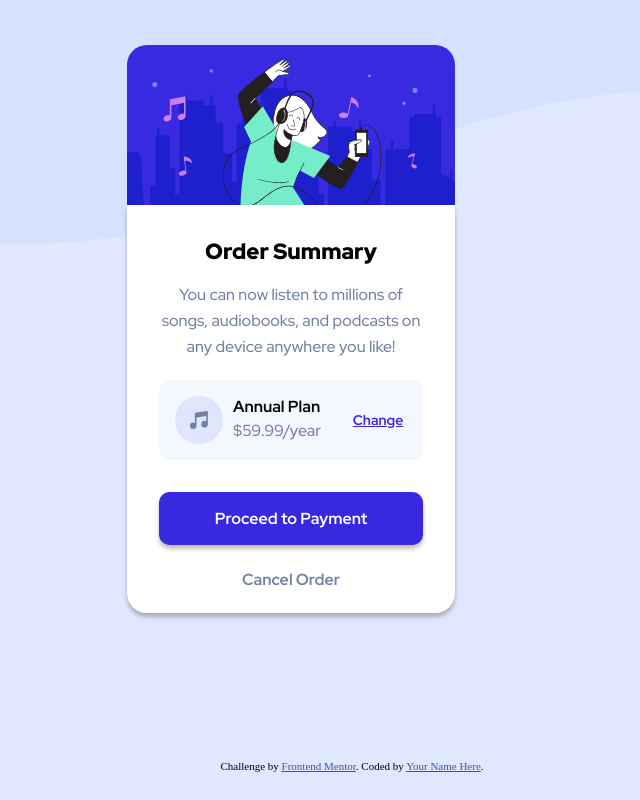
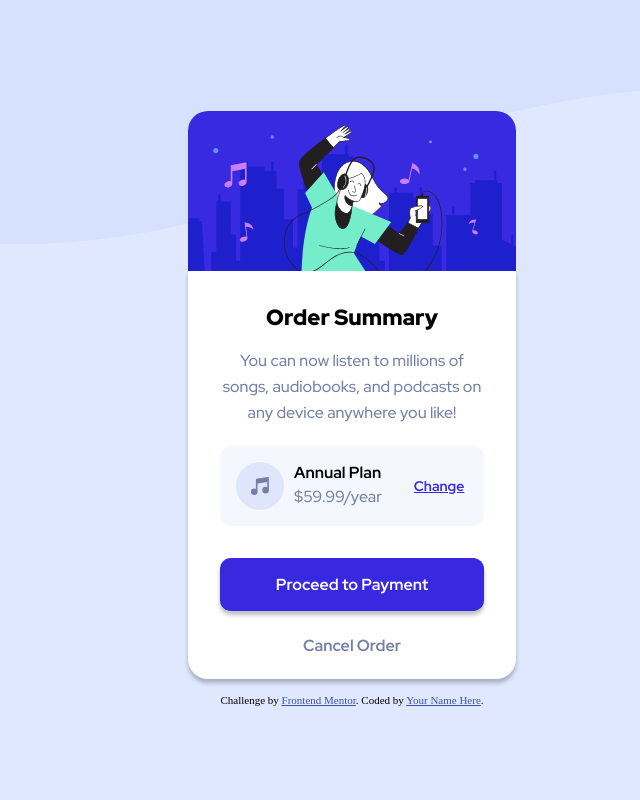
Before and after one commit to KendrickAng/fem-order-summary-component, a plain HTML site: page index.html in a window 1280 px wide. Shown: the whole page, without its empty margins (288-928 px from the left). Drawn offline with Linux system fonts and the light colour scheme.

Commit message:
fix centering issues at smaller screen sizes

```diff
--- a/styles.css
+++ b/styles.css
@@ -165,6 +165,11 @@ body {
 }
 
 @media screen and (max-width: 1440px) {
+    .container {
+        width: 20.5rem;
+        height: 35.5rem;
+    }
+
     .card, .hero {
         width: 20.5rem;
     }
```
